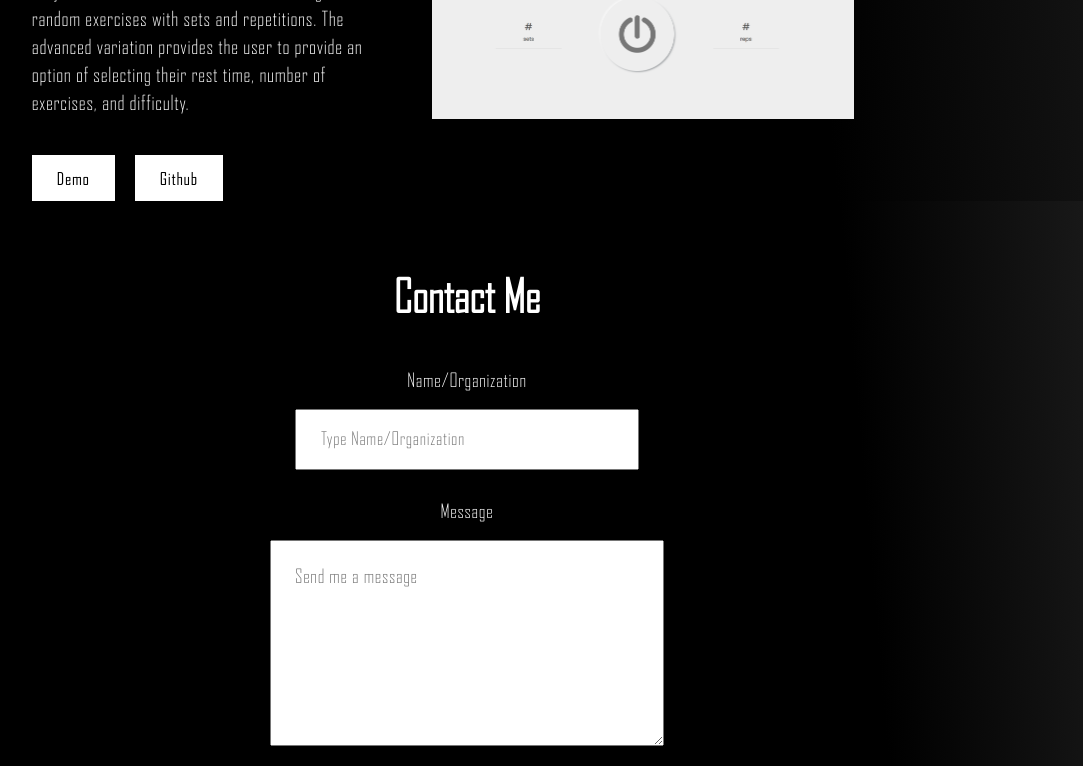
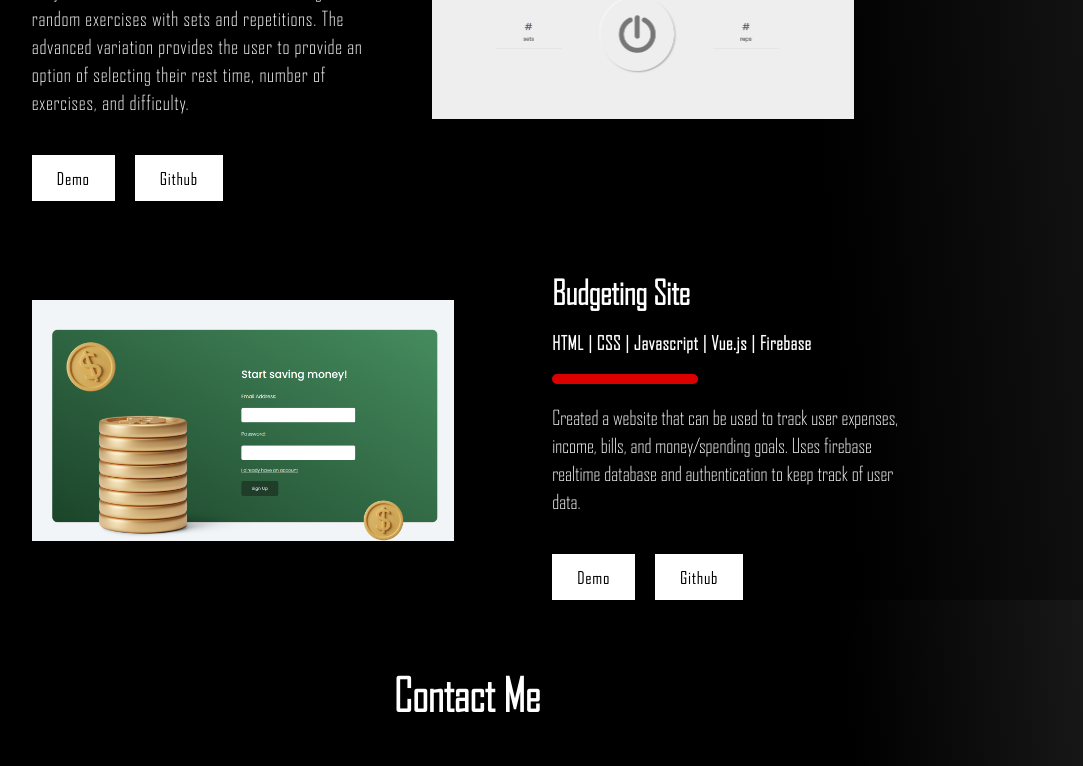
Before and after one commit to Ara-O/Portfolio-Website, a Vue app: page / in a window 1280 px wide. Shown: the part 2808-3574 px from the top of the page, without its empty margins (173-1256 px from the left). Built offline with nearby package versions, Linux system fonts and the light colour scheme.

Commit message:
Adding budgeting app to projects

```diff
--- a/src/components/home.vue
+++ b/src/components/home.vue
@@ -173,10 +173,25 @@
           previewurl="project4-preview.png"
         >
           <template #projectname>Project Fit</template>
-          <template #toolsused>HTML | CSS | Javascript| Vue.js</template>
+          <template #toolsused>HTML | CSS | Javascript | Vue.js</template>
           <template #description>
             Project Fit is a website that can be used to generate random exercises with sets and repetitions.
             The advanced variation provides the user to provide an option of selecting their rest time, number of exercises, and difficulty.
+          </template>
+        </project>
+      </section>
+      <!-- FIFTH PROJECT -->
+      <section class="project1">
+        <project
+          githuburl="https://github.com/Ara-O/Budget-App"
+          demourl="https://budgeting-site.netlify.app/"
+          iframeurl="https://budgeting-site.netlify.app/"
+          previewurl="project5-preview.png"
+        >
+          <template #projectname>Budgeting Site</template>
+          <template #toolsused>HTML | CSS | Javascript | Vue.js | Firebase</template>
+          <template #description>
+            Created a website that can be used to track user expenses, income, bills, and money/spending goals. Uses firebase realtime database and authentication to keep track of user data.
           </template>
         </project>
       </section>
@@ -242,6 +257,14 @@ export default {
           desc: "Project Fit is a website that can be used to generate random exercises with sets and repetitions.The advanced variation provides the user to provide an option of selecting their rest time, number of exercises, and difficulty.",
           demo: "https://project-fit.netlify.app/",
           github: "https://github.com/Ara-O/Project_Fit",
+        },
+        {
+          iframe: "https://budgeting-site.netlify.app/",
+          projectname: "Budgeting App",
+          tools: "HTML | CSS | Javascript | Vue.js | Firebase",
+          desc: "Created a website that can be used to track user expenses, income, bills, and money/spending goals. Uses firebase realtime database and authentication to keep track of user data.",
+          demo: "https://budgeting-site.netlify.app/",
+          github: "https://github.com/Ara-O/Budget-App",
         }
       ],
     };
```
Also changed, not shown: src/assets/project5-preview.png (added), 1 other file (tests, documents, lock files or other folders).
